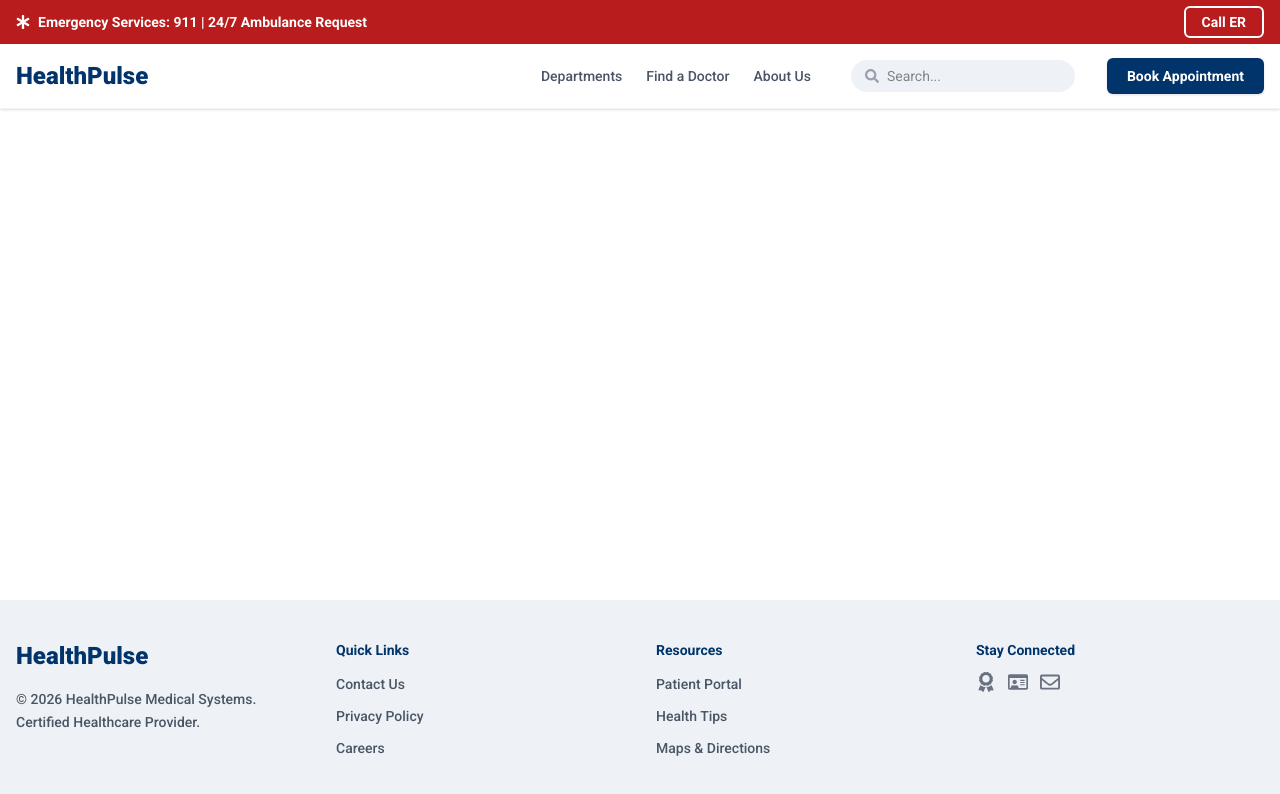
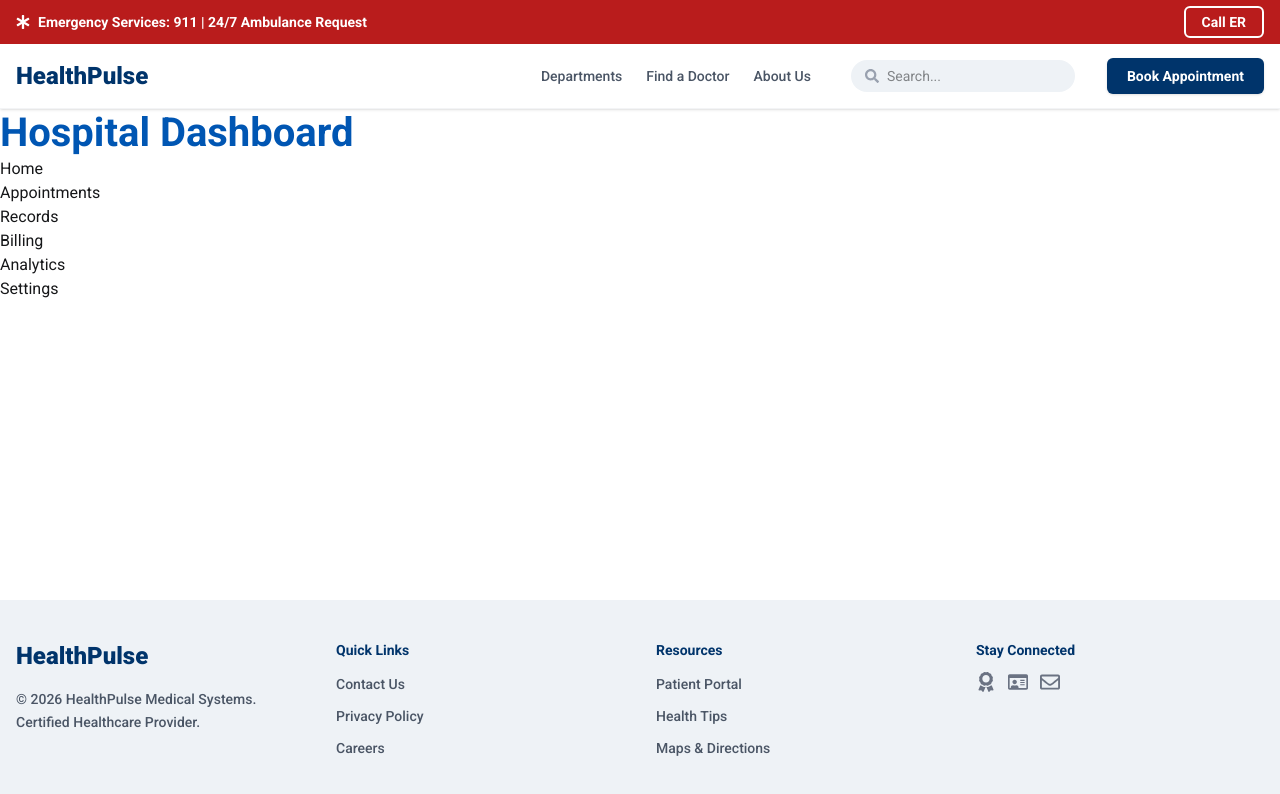
Before and after one commit to JudeChukwuma14/booking-appointment-site, a React (Vite) app: page /dashboard in a window 1280 px wide. Shown: the top 794 px of the page. Built offline with nearby package versions, Linux system fonts and the light colour scheme.

Commit message:
App.jsx and dashboard pages created with basic structure. App.jsx now includes routing to the dashboard and its subpages.

```diff
--- a/src/App.jsx
+++ b/src/App.jsx
@@ -1,29 +1,30 @@
-import React, { useState, useEffect } from 'react'
-import { BrowserRouter, Routes, Route } from 'react-router-dom'
+import React, { useState, useEffect } from "react";
+import { BrowserRouter, Routes, Route } from "react-router-dom";
 
-import Header from './components/Header'
-import Footer from './components/Footer'
+import Header from "./components/Header";
+import Footer from "./components/Footer";
+import SplashScreen from "./components/SplashScreen";
+import ScrollToTop from "./components/ScrollToTop";
 
+import Home from "./pages/Home";
+import Contact from "./pages/Contact";
+import AboutUsPage from "./pages/About";
+import Departments from "./pages/Departments";
+import FindDoctor from "./pages/FindDoctor";
+import BookingPage from "./pages/BookingPage";
 
-import SplashScreen from './components/SplashScreen'
-import ScrollToTop from './components/ScrollToTop'
-import Home from './pages/Home'
-import Contact from './pages/Contact'
-import { Path } from './../node_modules/@humanfs/core/src/path';
-import FindDoctor from './pages/FindDoctor';
-import BookingPage from './pages/BookingPage'
-import Departments from './pages/Departments';
-import AboutUsPage from './pages/About';
+import Dashboard from "./pages/dashboard/Dashboard";
+import Appointments from "./pages/dashboard/Appointments";
+import Records from "./pages/dashboard/Records";
+import Billing from "./pages/dashboard/Billing";
+import Analytics from "./pages/dashboard/Analytics";
+import Settings from "./pages/dashboard/Settings";
 
 const App = () => {
   const [loading, setLoading] = useState(true);
 
   useEffect(() => {
-    // Simulate initial loading sequence
-    const timer = setTimeout(() => {
-      setLoading(false);
-    }, 2500); // 2.5 seconds Splash Screen
-
+    const timer = setTimeout(() => setLoading(false), 2500);
     return () => clearTimeout(timer);
   }, []);
 
@@ -37,22 +38,31 @@ const App = () => {
           <Header />
           <main className="flex-grow">
             <Routes>
-              {/* Add ur route here */}
+              {/* Public routes */}
               <Route path="/" element={<Home />} />
               <Route path="/contact" element={<Contact />} />
               <Route path="/about" element={<AboutUsPage />} />
-              <Route path='/departments' element={<Departments />} />
-              <Route path='/doctors' element={<FindDoctor />} />
-              <Route path='/appointment' element={<BookingPage />} />
+              <Route path="/departments" element={<Departments />} />
+              <Route path="/doctors" element={<FindDoctor />} />
+              <Route path="/appointment" element={<BookingPage />} />
 
-
+              {/* Dashboard routes */}
+              <Route path="/dashboard" element={<Dashboard />} />
+              <Route
+                path="/dashboard/appointments"
+                element={<Appointments />}
+              />
+              <Route path="/dashboard/records" element={<Records />} />
+              <Route path="/dashboard/billing" element={<Billing />} />
+              <Route path="/dashboard/analytics" element={<Analytics />} />
+              <Route path="/dashboard/settings" element={<Settings />} />
             </Routes>
           </main>
           <Footer />
         </div>
       )}
     </BrowserRouter>
-  )
-}
+  );
+};
 
-export default App
+export default App;
--- /dev/null
+++ b/src/pages/dashboard/Appointments.jsx
@@ -0,0 +1,10 @@
+const Appointments = () => {
+  return (
+    <div>
+      <h1>Appointments Page</h1>
+      <p>This page is under construction.</p>
+    </div>
+  );
+};
+
+export default Appointments;
--- /dev/null
+++ b/src/pages/dashboard/Dashboard.jsx
@@ -0,0 +1,33 @@
+import { Link } from "react-router-dom";
+
+const Dashboard = () => {
+  return (
+    <div>
+      <h1>Hospital Dashboard</h1>
+      <nav>
+        <ul>
+          <li>
+            <Link to="/dashboard">Home</Link>
+          </li>
+          <li>
+            <Link to="/dashboard/appointments">Appointments</Link>
+          </li>
+          <li>
+            <Link to="/dashboard/records">Records</Link>
+          </li>
+          <li>
+            <Link to="/dashboard/billing">Billing</Link>
+          </li>
+          <li>
+            <Link to="/dashboard/analytics">Analytics</Link>
+          </li>
+          <li>
+            <Link to="/dashboard/settings">Settings</Link>
+          </li>
+        </ul>
+      </nav>
+    </div>
+  );
+};
+
+export default Dashboard;
```
Also changed, not shown: src/pages/dashboard/Analytics.jsx (added), src/pages/dashboard/Billing.jsx (added), src/pages/dashboard/Records.jsx (added), src/pages/dashboard/Settings.jsx (added).
